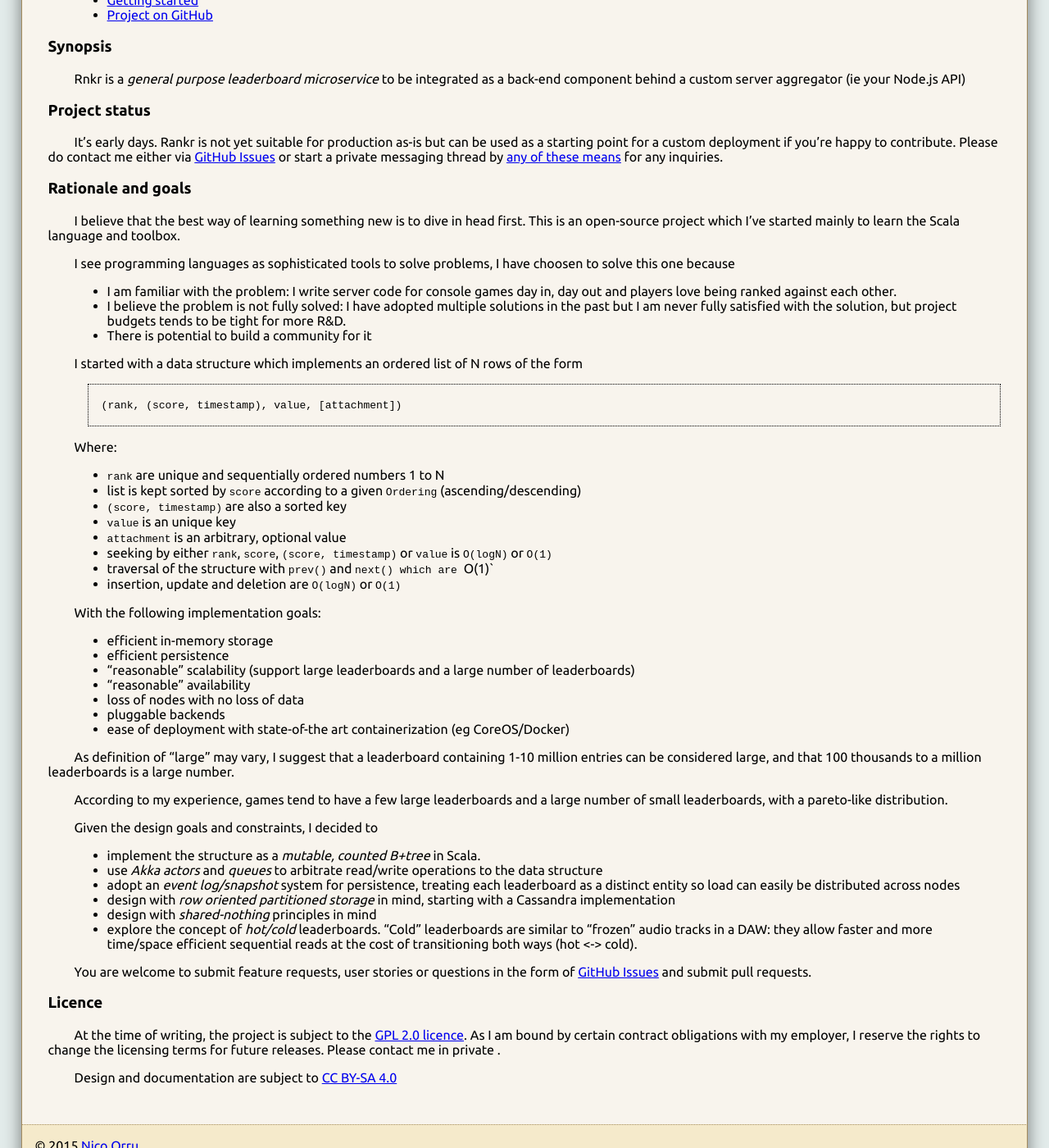
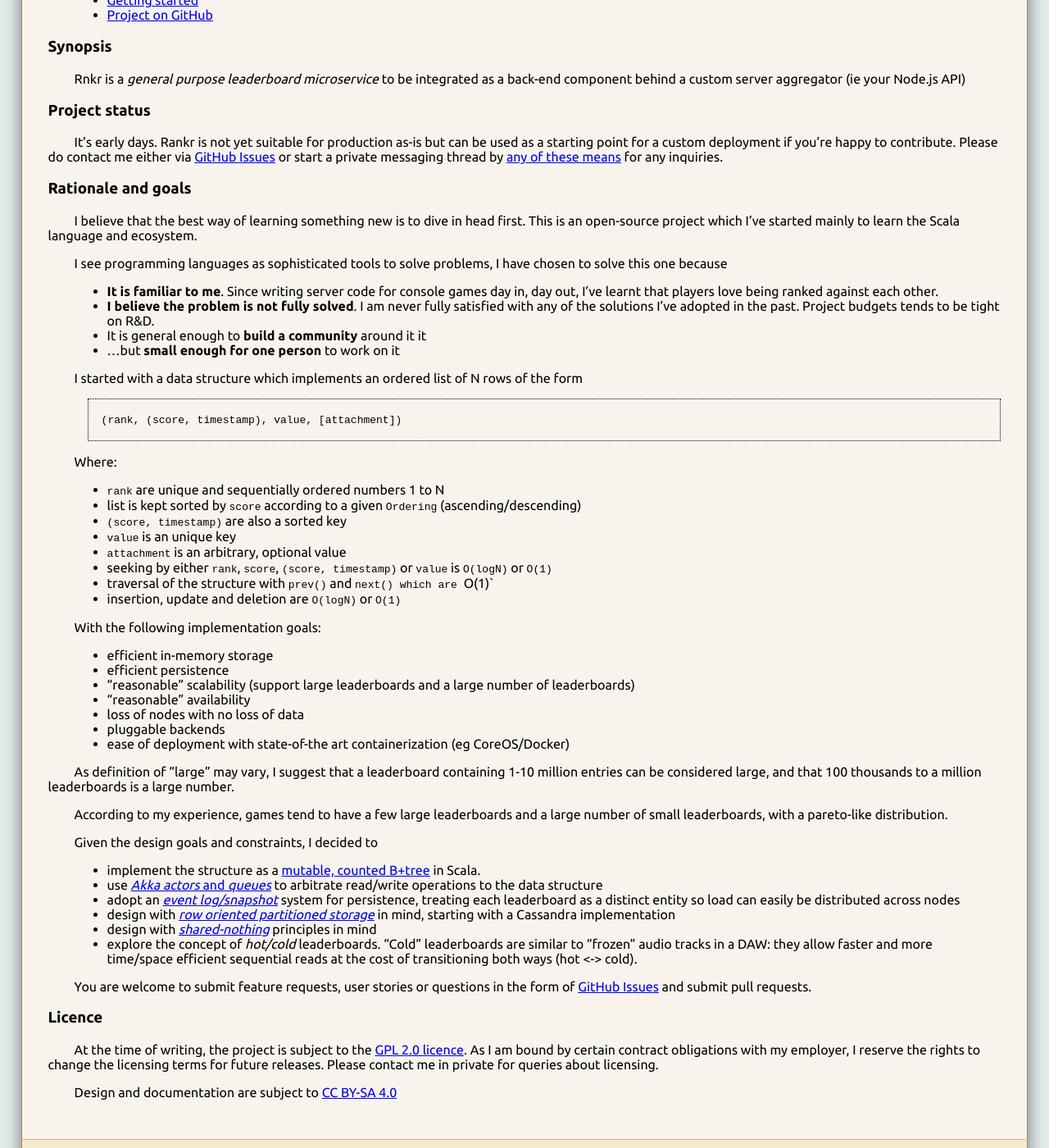
Before and after one commit to itadinanta/rnkr, a Jekyll site: the page built from index.md, in a window 1280 px wide and 1400 px high, scrolled down 273 px. Shown: the whole window at 82% size. Built offline with Jekyll 4.4.1, drawn with Linux system fonts in a browser that asks for light colours.

Commit message:
Bunch of links

```diff
--- a/index.md
+++ b/index.md
@@ -26,22 +26,24 @@ via [GitHub Issues](https://github.com/itadinanta/rnkr/issues) or start a privat
 ### Rationale and goals
 
 I believe that the best way of learning something new is to dive in head first.
-This is an open-source project which I've started mainly to learn the Scala language and toolbox.
+This is an open-source project which I've started mainly to learn the Scala language and ecosystem.
 
-I see programming languages as sophisticated tools to solve problems, I have choosen to solve this one
+I see programming languages as sophisticated tools to solve problems, I have chosen to solve this one
 because
 
-- I am familiar with the problem: I write server code for console games day in, day out
-and players love being ranked against each other.
-- I believe the problem is not fully solved: I have adopted multiple solutions in the past but I am never
-fully satisfied with the solution, but project budgets tends to be tight for more R&D.
-- There is potential to build a community for it
+- **It is familiar to me**. Since writing server code for console games day in, day out, I've learnt that
+players love being ranked against each other.
+- **I believe the problem is not fully solved**. I am never fully satisfied with any of the solutions I've
+adopted in the past. Project budgets tends to be tight on R&D.
+- It is general enough to **build a community** around it it
+- ...but **small enough for one person** to work on it
 
 I started with a data structure which implements an ordered list of N rows of the form
 
 	(rank, (score, timestamp), value, [attachment])
 
 Where:
+
 - `rank` are unique and sequentially ordered numbers 1 to N
 - list is kept sorted by `score` according to a given `Ordering` (ascending/descending)
 - `(score, timestamp)` are also a sorted key
@@ -52,6 +54,7 @@ Where:
 - insertion, update and deletion are `O(logN)` or `O(1)`
 
 With the following implementation goals:
+
 - efficient in-memory storage
 - efficient persistence
 - "reasonable" scalability (support large leaderboards and a large number of leaderboards)
@@ -68,12 +71,20 @@ leaderboards, with a pareto-like distribution.
 
 Given the design goals and constraints, I decided to
 
-- implement the structure as a *mutable, counted B+tree* in Scala.
-- use *Akka actors* and *queues* to arbitrate read/write operations to the data structure
-- adopt an *event log/snapshot* system for persistence, treating each leaderboard as a distinct entity
-so load can easily be distributed across nodes
-- design with *row oriented partitioned storage* in mind, starting with a Cassandra implementation
-- design with *shared-nothing* principles in mind
+- implement the structure as a
+[mutable, counted B+tree](https://github.com/itadinanta/rnkr/tree/master/rnkr-core/src/main/scala/net/itadinanta/rnkr/core/tree)
+in Scala.
+- use [*Akka actors* and *queues*](https://github.com/itadinanta/rnkr/tree/master/rnkr-support/src/main/scala/net/itadinanta/rnkr/core/arbiter)
+to arbitrate read/write operations to the data structure
+- adopt an
+[*event log/snapshot*](https://github.com/itadinanta/rnkr/tree/master/rnkr-engine/src/main/scala/net/itadinanta/rnkr/engine)
+system for persistence, treating each leaderboard as a distinct entity so load can easily be distributed across nodes
+- design with
+[*row oriented partitioned storage*](https://github.com/itadinanta/rnkr/tree/master/rnkr-engine/src/main/scala/net/itadinanta/rnkr/backend)
+in mind, starting with a Cassandra implementation
+- design with
+[*shared-nothing*](https://github.com/itadinanta/rnkr/tree/master/rnkr-cluster/src/main/scala/net/itadinanta/rnkr/cluster)
+principles in mind
 - explore the concept of *hot/cold* leaderboards. "Cold" leaderboards are similar to "frozen" audio tracks
 in a DAW: they allow faster and more time/space efficient sequential reads at the cost of transitioning
 both ways (hot <-> cold).
@@ -86,6 +97,6 @@ You are welcome to submit feature requests, user stories or questions in the for
 At the time of writing, the project is subject to the
 [GPL 2.0 licence](https://www.gnu.org/licenses/old-licenses/gpl-2.0.en.html). As I am bound by
 certain contract obligations with my employer, I reserve the rights to change the licensing terms for
-future releases. Please contact me in private .
+future releases. Please contact me in private for queries about licensing.
 
 Design and documentation are subject to [CC BY-SA 4.0](http://creativecommons.org/licenses/by-sa/4.0/)
```
